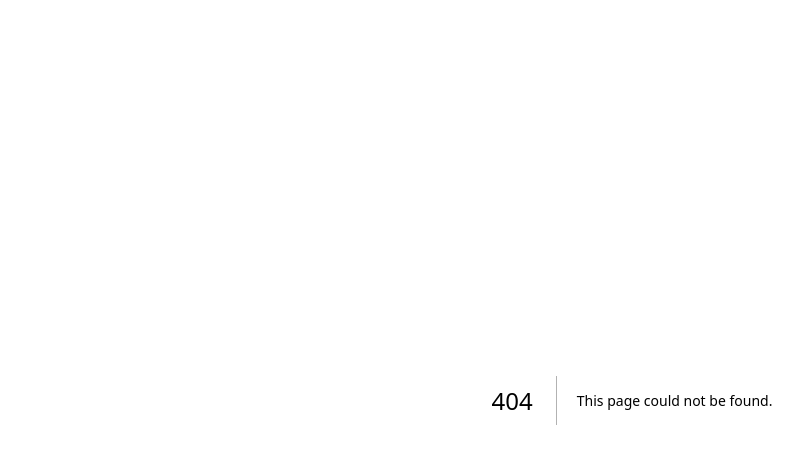
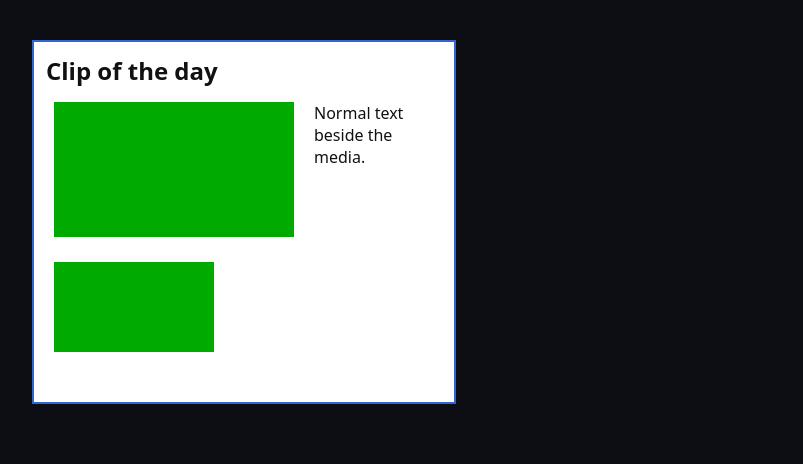
Before and after one commit to rachitkhurana/proompter, a Next.js app in the folder examples/playground/: page /media in a window 1280 px wide. Before the commit this address had no page. Shown: the top 464 px of the page, without its empty margins (8-811 px from the left). Built offline with nearby package versions, Linux system fonts and the light colour scheme.

Commit message:
Snapshots survive cross-origin video and tainted canvas (placeholder box), and say when a screenshot is missing (examples/playground/app/(site)/media/page.tsx)
Co-Authored-By: Claude Opus 5.5 <noreply@anthropic.com>
Claude-Session: https://claude.ai/code/session_014UBfnm1eU7PN31nDPbMJ5P

```diff
--- /dev/null
+++ b/examples/playground/app/(site)/media/page.tsx
@@ -0,0 +1,44 @@
+"use client";
+
+import { useEffect, useRef } from "react";
+
+// Served at /media?origin=http://localhost:3106. A cross-origin <video> and a canvas tainted by a cross-origin image,
+// both from a server that sends no CORS headers (scripts/e2e-servers.mjs), inside a fixed-size card. html-to-image's
+// toDataURL() on either throws a SecurityError; the snapshot must still come out with grey placeholders (D17).
+export default function Page() {
+  const canvas = useRef<HTMLCanvasElement>(null);
+  const video = useRef<HTMLVideoElement>(null);
+  useEffect(() => {
+    const origin = new URLSearchParams(window.location.search).get("origin");
+    if (!origin) return;
+    if (video.current) video.current.src = `${origin}/clip.webm`;
+    const img = new Image(); // no crossOrigin attribute: drawing it taints the canvas
+    img.onload = () => canvas.current?.getContext("2d")?.drawImage(img, 0, 0, 160, 90);
+    img.src = `${origin}/pic.svg`;
+  }, []);
+  return (
+    <main style={{ padding: 40, minHeight: 1200, fontFamily: "system-ui, sans-serif" }}>
+      <div data-testid="media-card" style={{ position: "relative", width: 420, height: 360, background: "#fff", color: "#111", border: "2px solid #36c" }}>
+        <h2 style={{ margin: 12 }}>Clip of the day</h2>
+        <video
+          ref={video}
+          data-testid="media-video"
+          muted
+          loop
+          autoPlay
+          playsInline
+          preload="auto"
+          style={{ position: "absolute", left: 20, top: 60, width: 240, height: 135, background: "#0a0" }}
+        />
+        <canvas
+          ref={canvas}
+          data-testid="media-canvas"
+          width={160}
+          height={90}
+          style={{ position: "absolute", left: 20, top: 220, width: 160, height: 90, background: "#0a0" }}
+        />
+        <p style={{ position: "absolute", left: 280, top: 60, width: 120, margin: 0 }}>Normal text beside the media.</p>
+      </div>
+    </main>
+  );
+}
```
